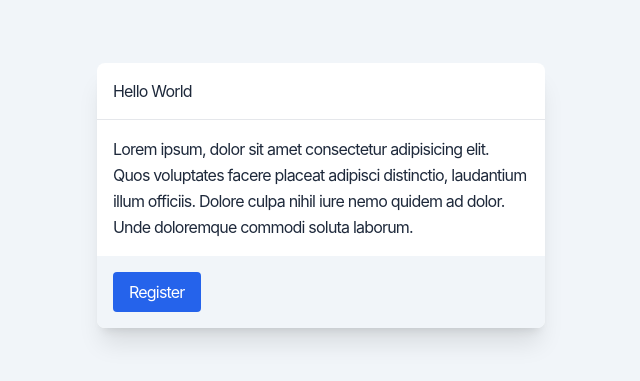
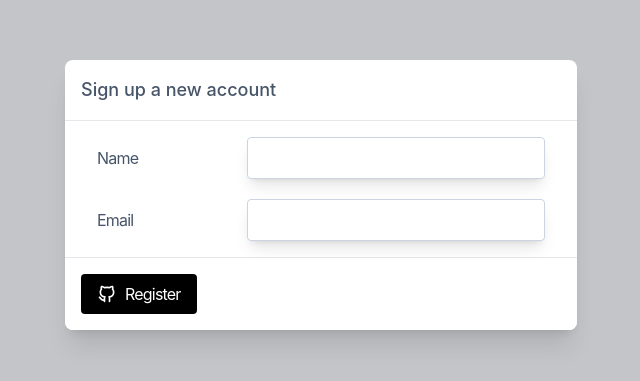
Before and after one commit to farreldev/react-vite-tailwind, a React (Vite) app: page / in a window 1280 px wide. Shown: the part 205-586 px from the top of the page, without its empty margins (319-959 px from the left). Built offline with nearby package versions, Linux system fonts and the light colour scheme.

Commit message:
save update input and label component

```diff
--- a/package.json
+++ b/package.json
@@ -16,6 +16,7 @@
         "react-dom": "^18.2.0"
     },
     "devDependencies": {
+        "@tailwindcss/forms": "^0.5.3",
         "@types/react": "^18.0.26",
         "@types/react-dom": "^18.0.9",
         "@vitejs/plugin-react": "^3.0.0",
--- a/src/App.jsx
+++ b/src/App.jsx
@@ -1,42 +1,35 @@
-// import { IconBrandFacebook, IconBrandGoogle, IconBrandTwitter } from '@tabler/icons';
-
+import PlacedContentCenter from './components/PlacedContentCenter';
+import Card from './components/Card';
 import Button from './components/Button';
-import Card from './components/Card';
-
+import { IconBrandGithub } from '@tabler/icons';
+import Input from './components/Input';
+import Label from './components/Label';
 export default function App() {
-    const type = 'submit';
-    const onClick = () => console.log('Login with another style type...');
-
     return (
-        <div className={'bg-slate-100 text-slate-800 tracking-tighter antialiased min-h-screen flex items-center justify-center'}>
-            {/* <div className='flex gap-x-2'> */}
-            {/*----------- Menggunakan type object ----------- */}
-            {/* <Button {...{ type, onClick }}>
-                    <IconBrandGoogle />
-                    Register
-                </Button> */}
-            {/*----------- End ----------- */}
-            {/* <Button injectclass={'bg-indigo-600 hover:bg-indigo-700'} onClick={() => console.log('Register')} type={'submit'}>
-                    <IconBrandFacebook />
-                    Register
-                </Button> */}
-            {/* <Button onClick={() => console.log('Login')} type={'button'}>
-                    <IconBrandTwitter />
-                    Login
-                </Button> */}
-            {/* </div> */}
-            <div className={'max-w-md w-full'}>
+        <PlacedContentCenter>
             <Card>
-                    <Card.Title>Hello World</Card.Title>
+                <Card.Title>
+                    <p className={'text-slate-600 text-lg font-medium antialiased tracking-normal'}>Sign up a new account</p>
+                </Card.Title>
                 <Card.Body>
-                        Lorem ipsum, dolor sit amet consectetur adipisicing elit. Quos voluptates facere placeat adipisci distinctio, laudantium illum
-                        officiis. Dolore culpa nihil iure nemo quidem ad dolor. Unde doloremque commodi soluta laborum.
+                    <div className='max-w-md space-y-5 mx-auto'>
+                        <div className={'flex items-center justify-between'}>
+                            <Label htmlFor={'name'} val={'name'} />
+                            <Input name={'name'} id={'name'} />
+                        </div>
+                        <div className={'flex items-center justify-between'}>
+                            <Label htmlFor={'email'} val={'email'} />
+                            <Input name={'email'} id={'email'} type={'email'} />
+                        </div>
+                    </div>
                 </Card.Body>
                 <Card.Footer>
-                        <Button>Register</Button>
+                    <Button>
+                        <IconBrandGithub />
+                        Register
+                    </Button>
                 </Card.Footer>
             </Card>
-            </div>
-        </div>
+        </PlacedContentCenter>
     );
 }
--- a/src/components/Button.jsx
+++ b/src/components/Button.jsx
@@ -1,15 +1,12 @@
 import clsx from 'clsx';
 
-function Button(props) {
-    const { children, text, injectclass = 'bg-blue-600 hover:bg-blue-700', type = 'button' } = props;
+export default function Button({ children, text, customclass = 'bg-black hover:bg-gray-800', type = 'button', ...props }) {
+    // const { children, text, customclass = 'bg-blue-600 hover:bg-blue-700', type = 'button' } = props;
     return (
         <button
             {...props}
-            type={type}
-            className={clsx(injectclass, '[&>svg]:w-5 [&>svg]:h-5 [&>svg]:stroke-1 flex items-center gap-x-2 text-white px-4 py-2 rounded')}>
+            className={clsx(customclass, '[&>svg]:w-5 [&>svg]:h-5 [&>svg]:stroke-2 flex items-center gap-x-2 text-white px-4 py-2 rounded')}>
             {text || children}
         </button>
     );
 }
-
-export default Button;
--- a/src/components/Card.jsx
+++ b/src/components/Card.jsx
@@ -1,19 +1,36 @@
+/* --------------------------- Using Card --------------------------- */
+
+/**
+ * <Card>
+        <Card.Title>Hello World</Card.Title>
+        <Card.Body>
+            Lorem ipsum, dolor sit amet consectetur adipisicing elit. Quos voluptates facere placeat adipisci distinctio, laudantium illum
+            officiis. Dolore culpa nihil iure nemo quidem ad dolor. Unde doloremque commodi soluta laborum.
+        </Card.Body>
+        <Card.Footer>
+            <Button>Register</Button>
+        </Card.Footer>
+    </Card>
+*/
+
+/* --------------------------- End --------------------------- */
+
 import React from 'react';
 
 function Card({ children }) {
     return <div className={'shadow-xl bg-white rounded-lg overflow-hidden'}>{children}</div>;
 }
 
-function Title({ children, styleClass }) {
-    return <div className={`${styleClass} p-4 border-b`}>{children}</div>;
+function Title({ children, customClass }) {
+    return <div className={`${customClass} p-4 border-b`}>{children}</div>;
 }
 
 function Body({ children }) {
     return <div className={'leading-relaxed p-4'}>{children}</div>;
 }
 
-function Footer({ children, styleClass = 'bg-slate-100 hover:bg-slate-200' }) {
-    return <div className={`${styleClass} p-4`}>{children}</div>;
+function Footer({ children, customClass = 'bg-white' }) {
+    return <div className={`${customClass} p-4 border-t`}>{children}</div>;
 }
 
 Card.Title = Title;
--- /dev/null
+++ b/src/components/Counter.jsx
@@ -0,0 +1,16 @@
+import React, { useState } from 'react';
+import { Button } from './Button';
+
+export default function Counter({ initVal }) {
+    const [count, setCount] = useState(initVal);
+    const handleClick = () => {
+        setCount((prevState) => prevState + 1); /* With Updater Syntax */
+        // setCount(count + 1); /* With Default Syntax */
+    };
+    return (
+        <div>
+            <span className={'block mb-3'}>{count}</span>
+            <Button onClick={handleClick}>Change</Button>
+        </div>
+    );
+}
--- /dev/null
+++ b/src/components/Input.jsx
@@ -0,0 +1,5 @@
+import clsx from 'clsx';
+
+export default function Input({ type = 'text', customClass, ...props }) {
+    return <input type={type} {...props} className={clsx(`${customClass} border border-slate-300 shadow-lg rounded px-2 py-2 flex-1`)} />;
+}
--- /dev/null
+++ b/src/components/Label.jsx
@@ -0,0 +1,9 @@
+import React from 'react';
+
+export default function Label({ val = 'fieldname', children, customClass, ...props }) {
+    return (
+        <label {...props} className={`${customClass} text-slate-600 capitalize w-full min-w-[70px] max-w-[150px]`}>
+            {val || children}
+        </label>
+    );
+}
--- /dev/null
+++ b/src/components/PlacedContentCenter.jsx
@@ -0,0 +1,9 @@
+export default function PlacedContentCenter({ children }) {
+    return (
+        <div>
+            <div className={'bg-gray-900/[.25] max-h-screen h-screen flex items-center justify-center antialiased tracking-tighter'}>
+                <div className={'max-w-lg w-full'}>{children}</div>
+            </div>
+        </div>
+    );
+}
--- /dev/null
+++ b/src/components/SosmedButton.jsx
@@ -0,0 +1,31 @@
+import { IconBrandGoogle, IconBrandFacebook, IconBrandTwitter, IconBrandInstagram } from '@tabler/icons';
+import React from 'react';
+import Button from './Button';
+
+export default function SosmedButton() {
+    const type = 'submit';
+    const onClick = () => console.log('Login with Google');
+
+    return (
+        <div className='flex gap-x-2'>
+            {/*----------- Menggunakan type object ----------- */}
+            <Button customclass={'bg-google hover:bg-googleHover'} {...{ type, onClick }}>
+                <IconBrandGoogle />
+                Google
+            </Button>
+            {/*----------- End ----------- */}
+            <Button customclass={'bg-facebook hover:bg-facebookHover'} onClick={() => console.log('Login with Facebook')} type={'reset'}>
+                <IconBrandFacebook />
+                Facebook
+            </Button>
+            <Button customclass={'bg-twitter hover:bg-twitterHover'} onClick={() => console.log('Login with Twitter')} type={'button'}>
+                <IconBrandTwitter />
+                Twitter
+            </Button>
+            <Button customclass={'bg-instagram hover:bg-instagramHover'} onClick={() => console.log('Login with Instagram')} type={'button'}>
+                <IconBrandInstagram />
+                Instagram
+            </Button>
+        </div>
+    );
+}
--- a/tailwind.config.cjs
+++ b/tailwind.config.cjs
@@ -2,7 +2,22 @@
 module.exports = {
     content: ['./index.html', './src/**/*.{js,ts,jsx,tsx}'],
     theme: {
-        extend: {},
+        extend: {
+            colors: {
+                facebook: '#1877F2',
+                facebookHover: '#0b5fcc',
+                twitter: '#1DA1F2',
+                twitterHover: '#0a88d5',
+                google: '#db3236',
+                googleHover: '#ac1519',
+                instagram: '#E4405F',
+                instagramHover: '#d02444',
+                pinterest: '#BD081C',
+                pinterestHover: '#880917',
+                youtube: '#CD201F',
+                youtubeHover: '#ad0e0d',
+            },
+        },
     },
-    plugins: [],
+    plugins: [require('@tailwindcss/forms')],
 };
```
Also changed, not shown: 1 other file (tests, documents, lock files or other folders). Lines whose indentation alone changed are shown as unchanged.
